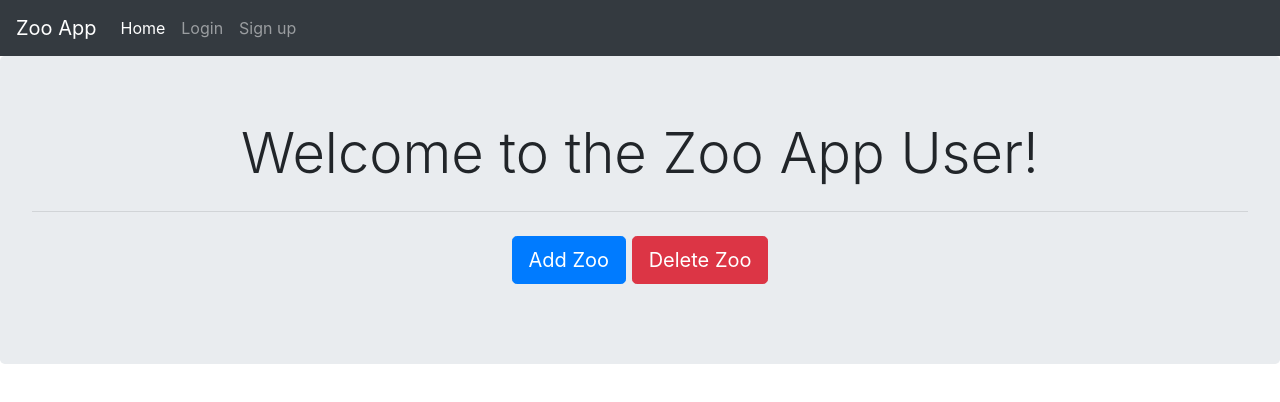
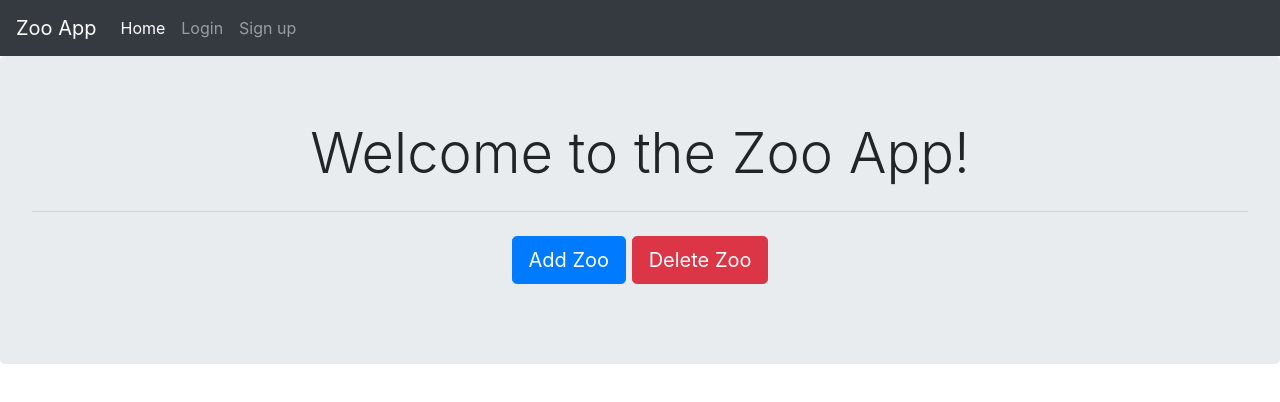
Before and after one commit to sangar3/P2_ZooApp_FrontEnd, a plain HTML site: page html/manager.html in a window 1280 px wide. Drawn offline with nearby package versions, Linux system fonts and the light colour scheme.

Commit message:
fixed title

```diff
--- a/html/manager.html
+++ b/html/manager.html
@@ -29,7 +29,7 @@
 
     <!-- PAGE JUMBOTRON-->
     <div class="jumbotron text-center">
-        <h1 class="display-4">Welcome to the Zoo App User! </h1>
+        <h1 class="display-4">Welcome to the Zoo App! </h1>
         <hr class="my-4">
         <p class="lead">
             <button type="button" id="addZoo" class="btn btn-lg btn-primary" >Add Zoo</button>
--- a/html/scripts/addZoo.js
+++ b/html/scripts/addZoo.js
@@ -153,12 +153,14 @@ function renderAnimalCardHTML(data){
     nameDiv.classList.add('me-auto');
     nameListItem.appendChild(nameDiv);
 
+    const headerID = document.createElement('h6');
+    nameDiv.appendChild(headerID)
+
     // NAME HEADER
     const headerName = document.createElement('h6');
     nameDiv.appendChild(headerName)
 
-    const headerID = document.createElement('h6');
-    nameDiv.appendChild(headerID)
+
 
     const headerLifespan = document.createElement('h6');
     nameDiv.appendChild(headerLifespan)
--- a/html/scripts/registration.js
+++ b/html/scripts/registration.js
@@ -43,7 +43,7 @@ form.addEventListener('submit', (event) => {
   };
   console.log(tempUser);
 
-
+  // BACK END REQUEST
 
 
 
```
